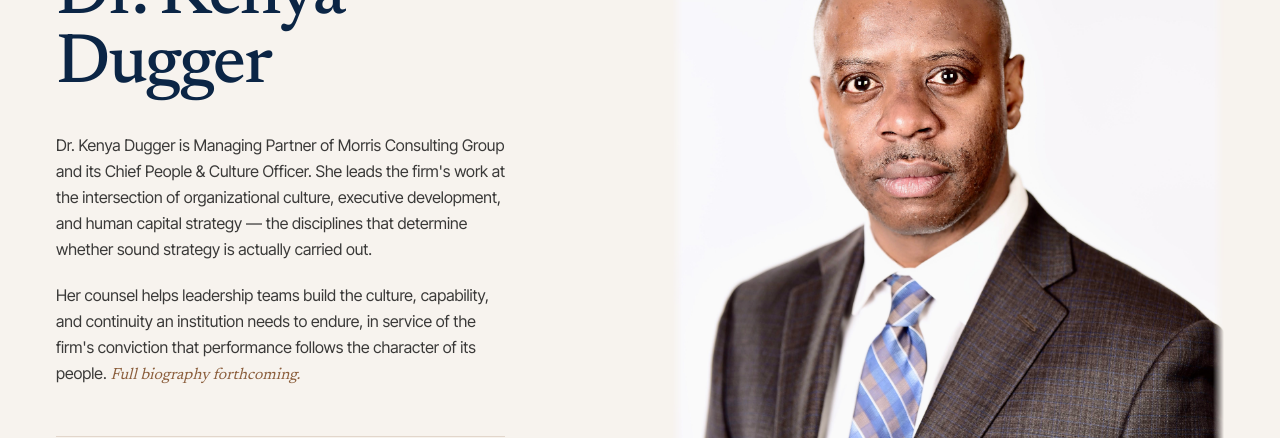
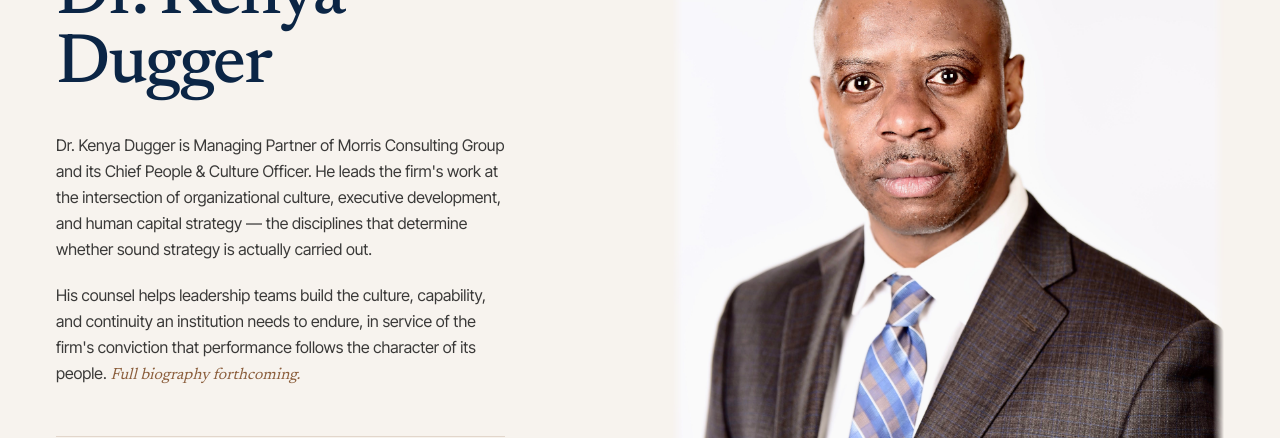
Before and after one commit to MAJPain/MorrisConsultingGroup, a Next.js app: page /team in a window 1280 px wide. Shown: the part 1900-2338 px from the top of the page. Built offline with nearby package versions, Linux system fonts and the light colour scheme.

Commit message:
Correct Dr. Kenya Dugger's pronouns to he/him in bio

```diff
--- a/content/team.ts
+++ b/content/team.ts
@@ -61,8 +61,8 @@ export const team: TeamMember[] = [
       "Portrait of Dr. Kenya Dugger, Managing Partner & Chief People & Culture Officer.",
     initials: "KD",
     bio: [
-      "Dr. Kenya Dugger is Managing Partner of Morris Consulting Group and its Chief People & Culture Officer. She leads the firm's work at the intersection of organizational culture, executive development, and human capital strategy — the disciplines that determine whether sound strategy is actually carried out.",
-      "Her counsel helps leadership teams build the culture, capability, and continuity an institution needs to endure, in service of the firm's conviction that performance follows the character of its people. Full biography forthcoming.",
+      "Dr. Kenya Dugger is Managing Partner of Morris Consulting Group and its Chief People & Culture Officer. He leads the firm's work at the intersection of organizational culture, executive development, and human capital strategy — the disciplines that determine whether sound strategy is actually carried out.",
+      "His counsel helps leadership teams build the culture, capability, and continuity an institution needs to endure, in service of the firm's conviction that performance follows the character of its people. Full biography forthcoming.",
     ],
     bioNote: "Full biography forthcoming.",
     credentials: [
```
